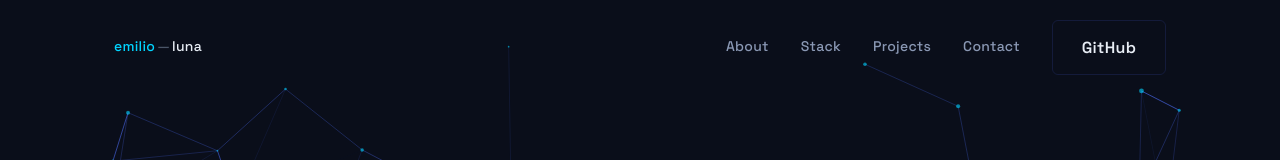
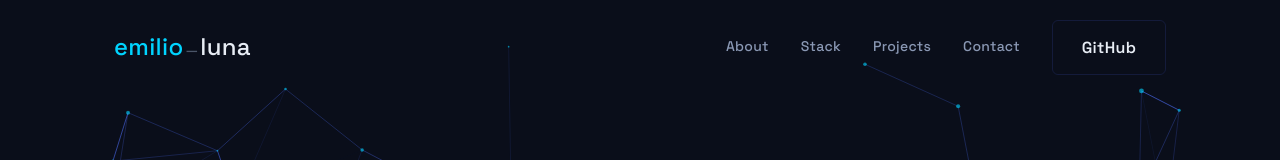
Before and after one commit to lumini-statio/portfolio, a React (Vite) app: page / in a window 1280 px wide. Shown: the top 160 px of the page. Built offline with nearby package versions, Linux system fonts and the light colour scheme; no server answers.

Commit message:
ponele que accesibilidad en el NavBar

```diff
--- a/src/components/styles/Navbar.module.css
+++ b/src/components/styles/Navbar.module.css
@@ -33,6 +33,7 @@
 
 .logoAccent {
   color: var(--accent-cyan);
+  font-size: 1.5rem;
 }
 
 .logoDivider {
@@ -42,6 +43,7 @@
 
 .logoSub {
   color: var(--text-primary);
+  font-size: 1.5rem;
 }
 
 .links {
```
Also changed, not shown: 1 other file (tests, documents, lock files or other folders).
